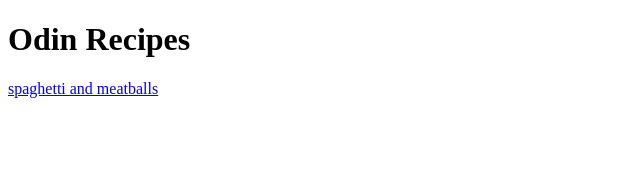
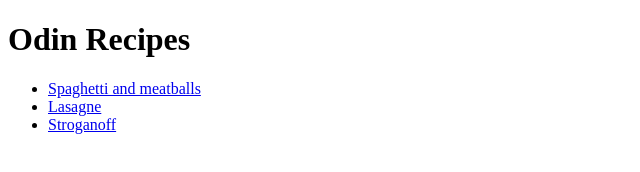
Before and after one commit to diogoyou1970/odin-recipes, a plain HTML site: page index.html in a window 1280 px wide. Shown: the whole page, without its empty margins (0-640 px from the left). Drawn offline with Linux system fonts and the light colour scheme.

Commit message:
Add links to recipes in index

```diff
--- a/index.html
+++ b/index.html
@@ -8,8 +8,11 @@
 
   <body>
     <h1>Odin Recipes</h1>
-    <a href="./recipes/spaghetti-and-meatballs.html">spaghetti and meatballs</a>
-
+    <ul>
+      <li><a href="./recipes/spaghetti-and-meatballs.html">Spaghetti and meatballs</a></li>
+      <li><a href="./recipes/lasagne.html">Lasagne</a></li>
+      <li><a href="./recipes/stroganoff.html">Stroganoff</a></li>
+    </ul>
   </body>
 
 
```
